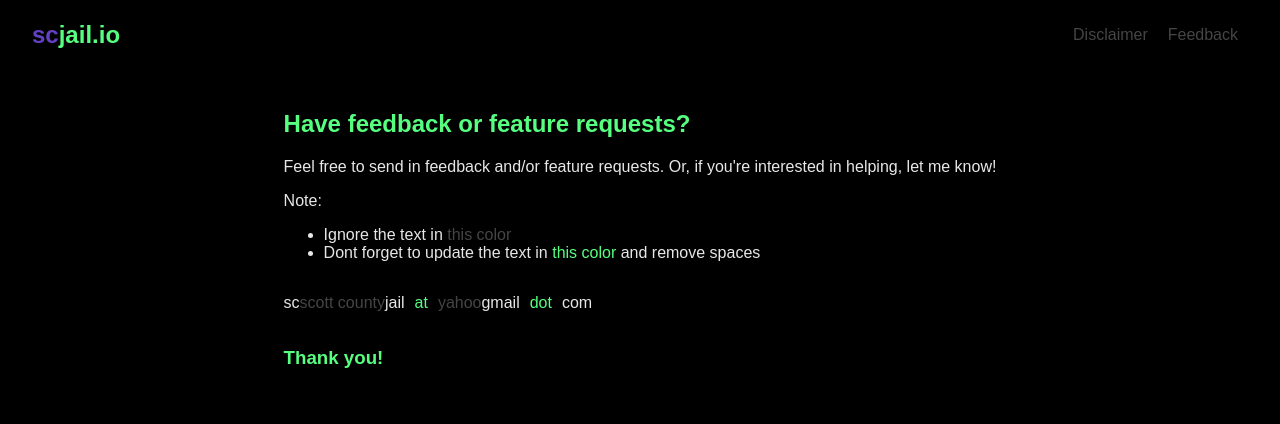
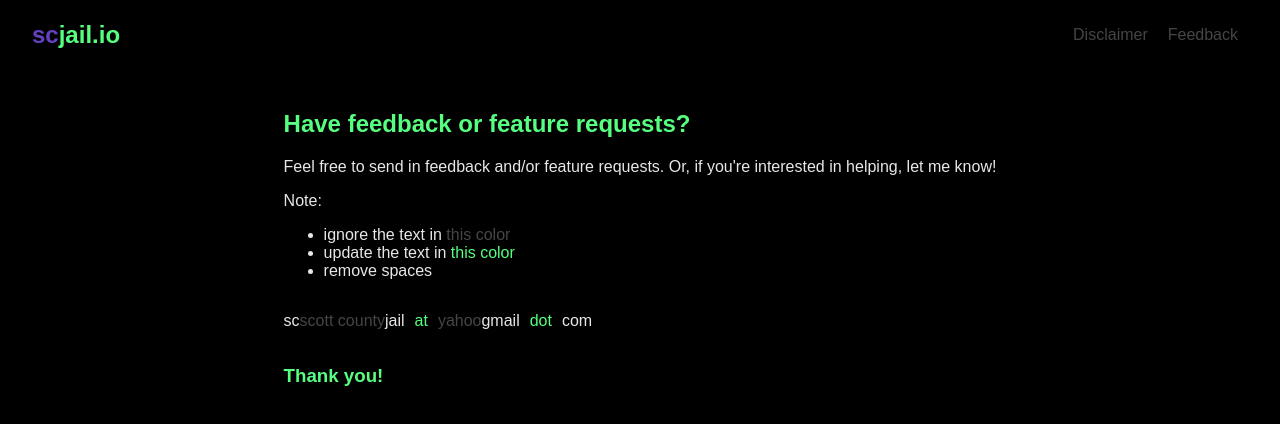
Before and after one commit to ljkeller/jotify, a Next.js app: page /feedback in a window 1280 px wide. Shown: the top 424 px of the page. Built offline with nearby package versions, Linux system fonts and the light colour scheme; a web font is replaced by a local one.

Commit message:
Touchup contact

```diff
--- a/app/feedback/page.jsx
+++ b/app/feedback/page.jsx
@@ -8,8 +8,9 @@ export default function Feedback() {
                 <p>Feel free to send in feedback and/or feature requests. Or, if you're interested in helping, let me know!</p>
                 <p>Note:</p>
                 <ul>
-                    <li>Ignore the text in <span className={styles.filterColor}>this color</span></li>
-                    <li>Dont forget to update the text in <span className={styles.replaceMe}>this color</span> and remove spaces</li>
+                    <li>ignore the text in <span className={styles.filterColor}>this color</span></li>
+                    <li>update the text in <span className={styles.replaceMe}>this color</span></li>
+                    <li>remove spaces</li>
                 </ul>
                 <div className={styles.inbox}>
                     <p className={styles.reverseMe}>cs</p>
```
